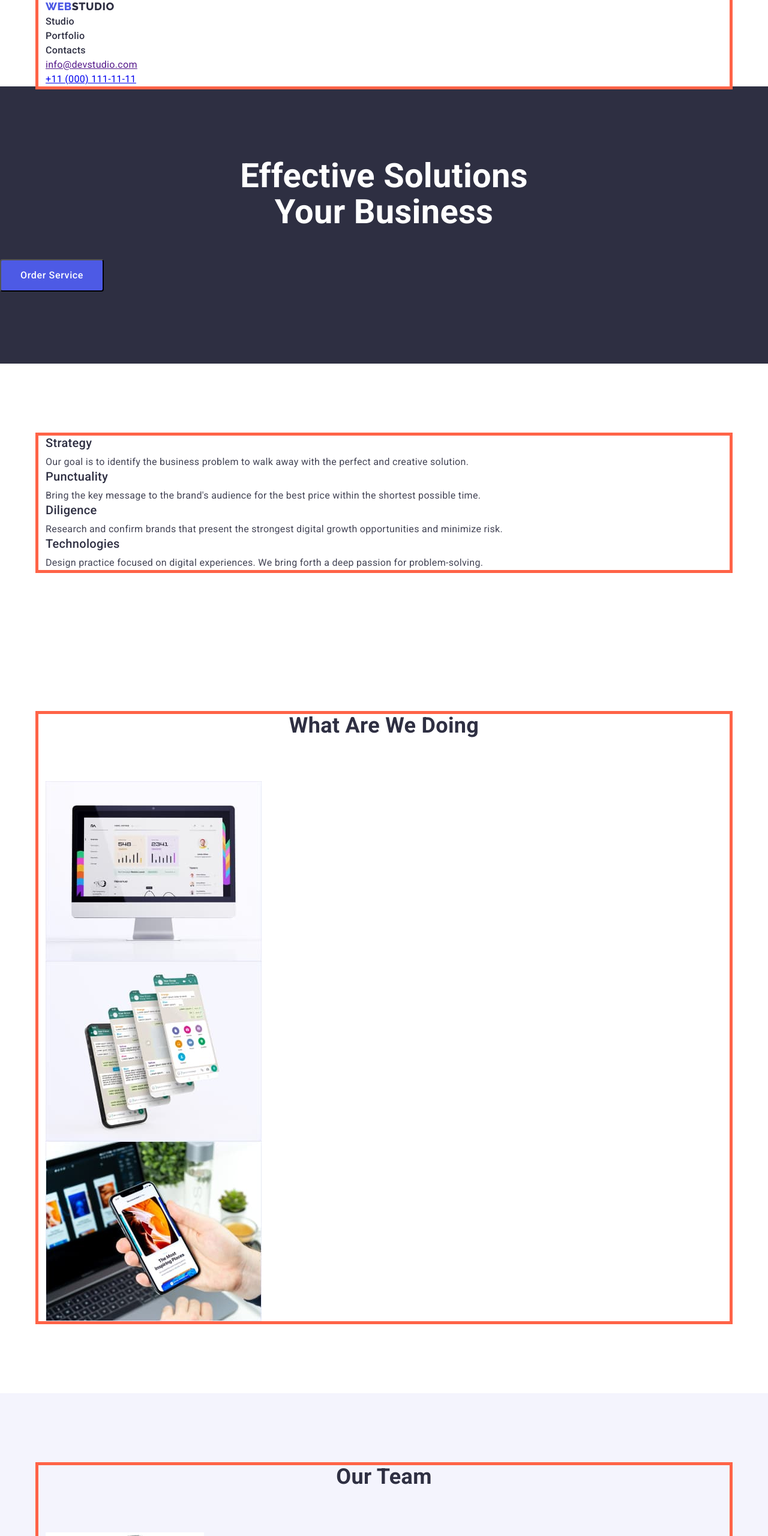
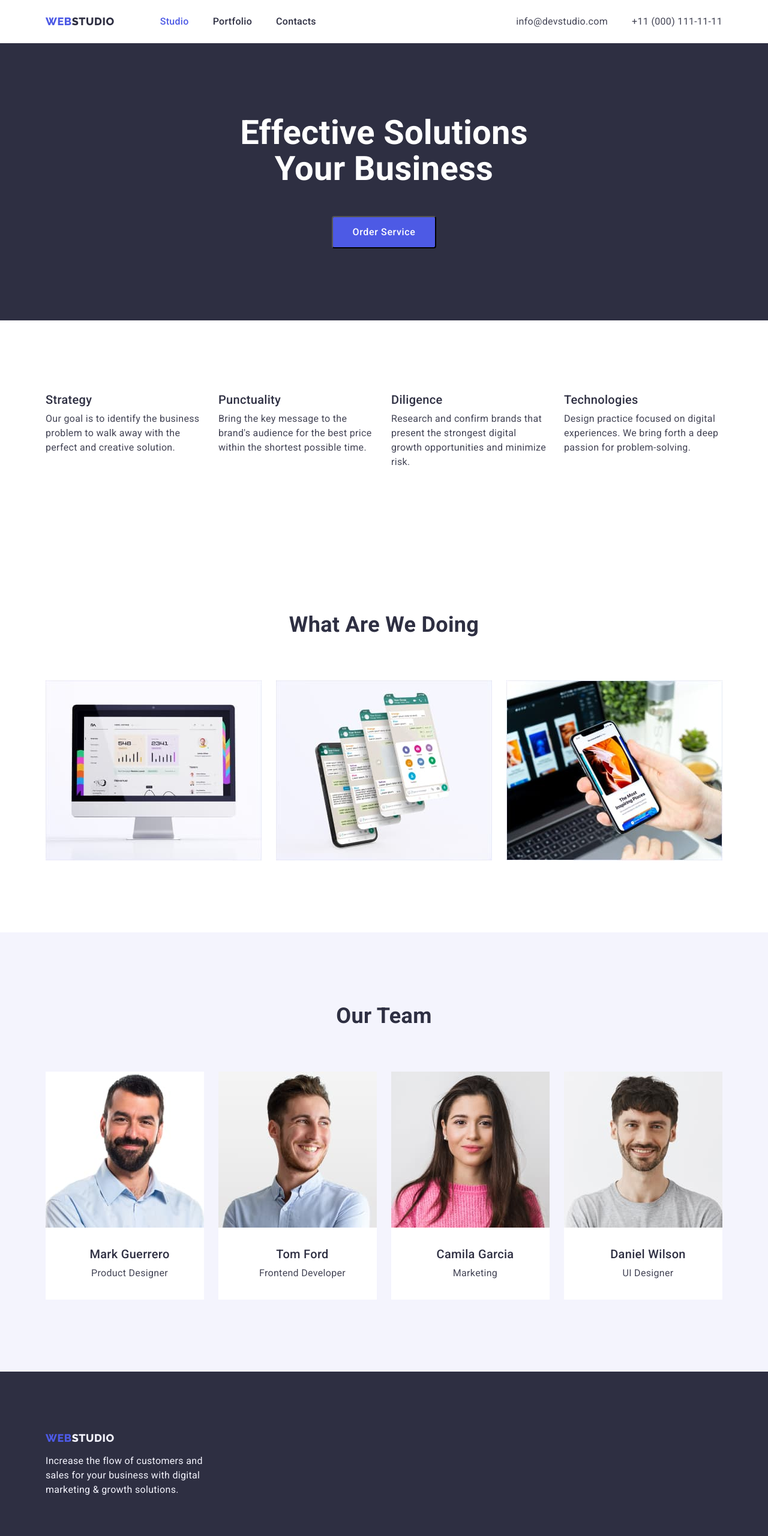
Before and after one commit to Andrii-Nahornyi/goit-markup-hw-03--remember, a plain HTML site: page index.html in a window 1280 px wide. Shown: the top 2560 px of the page at 60% size. Drawn offline with nearby package versions, Linux system fonts and the light colour scheme.

Commit message:
Розташовує елементи згідно макету (Flex-box)
А також оптимізує CSS класи, та margin де це необхідно

```diff
--- a/css/styles.css
+++ b/css/styles.css
@@ -21,8 +21,9 @@ btn(500), h2(700) h3(500), p(400),  'Roboto';
 /* Gutter: 24px,(Padding left and right:12px) */
 
 :root {
+	--border-white-color: #E7E9FC;
 	--text-color: #434455;
-	--title-text-color: #2E2F42;
+	--title-color: #2E2F42;
 	--accent-color: #4D5AE5;
 	--white-site-color: #F4F4FD;
 	--main-background-color: #FFFFFF;
@@ -52,6 +53,11 @@ h6 {
 	margin-bottom: 0;
 }
 
+.link {
+	text-decoration: none;
+	color: inherit;
+}
+
 ul {
 	margin: 0;
 	padding: 0;
@@ -64,7 +70,7 @@ button {
 
 img {
 	display: block;
-	max-width: 100%;
+	/* max-width: 100%; */
 	height: auto;
 }
 
@@ -72,15 +78,14 @@ img {
 	list-style: none;
 }
 
-.link {
-	/* color: inherit; */
-	text-decoration: none;
-}
-
 /* Logo */
 
 .logo {
-	color: var(--title-text-color);
+	display: inline-block;
+	/* padding-top: 24px;
+	padding-bottom: 24px; */
+
+	color: var(--title-color);
 	font-family: "Raleway", cursive;
 	font-weight: 800;
 	font-size: 18px;
@@ -94,7 +99,6 @@ img {
 	font-weight: 500;
 	cursor: pointer;
 
-	display: flex;
 	text-align: center;
 	letter-spacing: 0.04em;
 }
@@ -109,7 +113,7 @@ img {
 .section-title {
 	margin-bottom: 72px;
 
-	color: var(--title-text-color);
+	color: var(--title-color);
 
 	font-weight: 700;
 	font-size: 36px;
@@ -120,7 +124,8 @@ img {
 }
 
 .title {
-	color: var(--title-text-color);
+	margin-bottom: 8px;
+	color: var(--title-color);
 
 	font-weight: 500;
 	font-size: 20px;
@@ -129,24 +134,64 @@ img {
 
 /* Header */
 
+.header {
+	background: var(--main-background-color);
+	border-bottom: 1px solid var(--border-white-color);
+}
+
 .container {
-	width: 1152px;
-	padding-left: 12px;
-	padding-right: 12px;
+	width: 1158px;
+	padding-left: 15px;
+	padding-right: 15px;
 	margin-right: auto;
 	margin-left: auto;
-
-	outline: 5px solid tomato;
 }
 
-.site-nav .link {
-	color: var(--title-text-color);
+.header-container {
+	display: flex;
+	align-items: center;
+}
 
+.header-container .logo {
+	padding-top: 24px;
+	padding-bottom: 24px;
+}
+
+.nav {
+	margin-left: 76px;
+}
+
+.nav-list,
+.contact-list {
+	display: flex;
+}
+
+.contact-list {
+	margin-left: auto;
+}
+
+.nav-item:not(:last-child) {
+	margin-right: 40px;
+}
+
+/* .nav-item + .nav-item {
+	margin-left: 40px;
+} */
+
+.nav-link {
+	color: var(--title-color);
 	font-weight: 500;
 }
 
-.accent {
-	color: var(--accent-color);
+.nav-link,
+.contact-link {
+	display: inline-block;
+	padding-top: 24px;
+	padding-bottom: 24px;
+}
+
+.contact-link {
+	color: var(--text-color);
 }
 
 .nav-link:hover,
@@ -156,10 +201,15 @@ img {
 	color: var(--accent-color);
 }
 
+.accent {
+	color: var(--accent-color);
+}
+
 /* Hero */
 
 .hero {
 	background-color: var(--footer-background-color);
+	text-align: center;
 }
 
 .hero-title {
@@ -175,6 +225,8 @@ img {
 }
 
 .hero-btn {
+	display: inline-block;
+
 	border-radius: 4px;
 	padding: 16px 32px;
 	min-width: 169px;
@@ -186,56 +238,92 @@ img {
 
 /* Features */
 
-.feature-title-text {
-	margin-bottom: 8px;
+.features-list {
+	display: flex;
+}
+
+.feature-item:not(:last-child) {
+	margin-right: 24px;
+}
+
+.feature-item {
+	width: 264px;
 }
 
 
-/* Example */
+/* Examples */
 
+.examples-list {
+	display: flex;
+}
 
-/* Emploee */
+.example-item:not(:last-child) {
+	margin-right: 24px;
+}
 
-.employee-section {
-	padding-top: 120px;
-	padding-bottom: 120px;
+/* Employees */
 
+.employees {
 	background-color: var(--white-site-color);
 }
 
-.emploee-title {
+.employee-content {
+	padding-top: 32px;
+	padding-left: 16px;
+	padding-bottom: 32px;
+
 	text-align: center;
+	background-color: var(--main-background-color);
 }
 
-.emploee-text {
+.employee-list {
+	display: flex;
+}
+
+.employee-item {
+	height: 380px;
+	background-color: var(--main-background-color);
+}
+
+.employee-item:not(:last-child) {
+	margin-right: 24px;
+}
+
+.employee-text {
 	text-align: center;
 }
 
 /* Footer */
+
 .footer {
 	padding-top: 100px;
 	padding-bottom: 100px;
 	background-color: var(--footer-background-color);
 }
 
-.footer .logo {
+.footer-link {
+	color: var(--white-site-color);
+	margin-bottom: 16px;
+}
+
+.footer-text {
+	display: block;
 	color: var(--white-site-color);
 }
 
-.footer-text {
-	color: var(--white-site-color);
+.footer-desc {
+	width: 264px;
+	height: 76px;
 }
-
-
 
 /* PORTFOLIO */
 
-.section.portfolio-section {
-	padding-top: 100px;
+.filter-item:not(:last-child) {
+	margin-right: 24px;
 }
 
 .portfolio-btn {
-	border: 1px solid #E7E9FC;
+	border: 1px solid var(--border-white-color);
 	border-radius: 4px;
 
 	padding: 12px 24px;
@@ -251,5 +339,41 @@ img {
 }
 
 .filter-list {
+	display: flex;
+	justify-content: center;
+
 	margin-bottom: 72px;
 }
+
+.projetct-list {
+	display: flex;
+	flex-wrap: wrap;
+}
+
+.project-item {
+	width: calc((100% - 48px)/3);
+	/* width: 360px;
+	height: 420px; */
+	/* background-color: tomato; */
+
+	margin-bottom: 48px;
+	margin-right: 23px;
+	/* border: 1px solid var(--border-white-color); */
+}
+
+.project-item:nth-last-child(-n + 3) {
+	margin-bottom: 0;
+}
+
+.project-item:nth-child(3n) {
+	margin-right: 0;
+}
+
+.card-content {
+	padding-top: 32px;
+	padding-left: 16px;
+	padding-bottom: 32px;
+
+	background-color: var(--main-background-color);
+	border: 1px solid var(--border-white-color);
+}
--- a/index.html
+++ b/index.html
@@ -19,19 +19,20 @@
 	<!-- Header(Шапка сайту) -->
 
 	<header>
-		<div class="container">
+		<div class="container header-container">
+			<a href="./index.html" class="link logo "><span class="accent">WEB</span>STUDIO</a>
+
 			<nav class="nav">
-				<a href="./index.html" class="link logo "><span class="accent">WEB</span>STUDIO</a>
-				<ul class="list site-nav">
-					<li><a href="./index.html" class="link nav-link accent">Studio</a></li>
-					<li><a href="./Portfolio.html" class="nav-link link">Portfolio</a></li>
-					<li><a href="" class="nav-link link">Contacts</a></li>
+				<ul class="list nav-list">
+					<li class="nav-item"><a href="./index.html" class="link nav-link accent">Studio</a></li>
+					<li class="nav-item"><a href="./Portfolio.html" class="link nav-link">Portfolio</a></li>
+					<li class="nav-item"><a href="" class="link nav-link">Contacts</a></li>
 				</ul>
 			</nav>
 
 			<ul class="list contact-list">
-				<li><a href="" class="contact-link">info@devstudio.com</a></li>
-				<li><a href="tel:+110001111111" class="contact-link">+11 (000) 111-11-11</a></li>
+				<li class="nav-item"><a href="" class="link contact-link">info@devstudio.com</a></li>
+				<li class="nav-item"><a href="tel:+110001111111" class="link contact-link">+11 (000) 111-11-11</a></li>
 			</ul>
 		</div>
 	</header>
@@ -51,24 +52,24 @@
 		<section class="section">
 			<div class="container">
 				<!-- <h2 class="section-title features-title">Features of work</h2> -->
-				<ul class="list feature-list">
+				<ul class="list features-list">
 					<li class="feature-item">
-						<h3 class="title feature-title-text">Strategy</h3>
+						<h3 class="title">Strategy</h3>
 						<p class="feature-text">Our goal is to identify the business problem to walk away with the perfect and
 							creative solution.</p>
 					</li>
 					<li class="feature-item">
-						<h3 class="title feature-title-text">Punctuality</h3>
+						<h3 class="title">Punctuality</h3>
 						<p class="feature-text">Bring the key message to the brand's audience for the best price within the
 							shortest possible time.</p>
 					</li>
 					<li class="feature-item">
-						<h3 class="title feature-title-text">Diligence</h3>
+						<h3 class="title">Diligence</h3>
 						<p class="feature-text">Research and confirm brands that present the strongest digital growth
 							opportunities and minimize risk.</p>
 					</li>
 					<li class="feature-item">
-						<h3 class="title feature-title-text">Technologies</h3>
+						<h3 class="title">Technologies</h3>
 						<p class="feature-text">Design practice focused on digital experiences. We bring forth a deep passion
 							for problem-solving.</p>
 					</li>
@@ -76,12 +77,12 @@
 			</div>
 		</section>
 
-		<!-- Example(Чим займаємося. Приклади робіт) -->
+		<!-- Examples(Чим займаємося. Приклади робіт) -->
 
 		<section class="section">
 			<div class="container">
 				<h2 class="section-title">What are we doing</h2>
-				<ul class="list example-list">
+				<ul class="list examples-list">
 					<li class="example-item"><img src="./image/example-1.jpg" alt="Monitor screen" width="360" height="300"></li>
 					<li class="example-item"><img src="./image/example-2.jpg" alt="Phone screen" width="360" height="300"></li>
 					<li class="example-item"><img src="./image/example-3.jpg" alt="Laptop and phone" width="360" height="300">
@@ -90,31 +91,39 @@
 			</div>
 		</section>
 
-		<!-- Employee(Список робітників) -->
+		<!-- Employees(Працівники студії) -->
 
-		<section class="section employee-section">
+		<section class="section employees">
 			<div class="container">
 				<h2 class="section-title">Our Team</h2>
-				<ul class="list">
-					<li class="emploee-item">
+				<ul class="list employee-list">
+					<li class="employee-item">
 						<img src="./image/employee-mark.jpg" alt="Mark`s photo portrait" width="264" height="260">
-						<h3 class="title emploee-title">Mark Guerrero</h3>
-						<p class="emploee-text">Product Designer</p>
+						<div class="employee-content">
+							<h3 class="title employee-title">Mark Guerrero</h3>
+							<p class="employee-text">Product Designer</p>
+						</div>
 					</li>
-					<li class="emploee-item">
+					<li class="employee-item">
 						<img src="./image/employee-tom.jpg" alt="Toma`s photo portrait" width="264" height="260">
-						<h3 class="title emploee-title">Tom Ford</h3>
-						<p class="emploee-text">Frontend Developer</p>
+						<div class="employee-content">
+							<h3 class="title employee-title">Tom Ford</h3>
+							<p class="employee-text">Frontend Developer</p>
+						</div>
 					</li>
-					<li class="emploee-item">
+					<li class="employee-item">
 						<img src="./image/employee-camila.jpg" alt="Camila`s photo portrait" width="264" height="260">
-						<h3 class="title emploee-title">Camila Garcia</h3>
-						<p class="emploee-text">Marketing</p>
+						<div class="employee-content">
+							<h3 class="title employee-title">Camila Garcia</h3>
+							<p class="employee-text">Marketing</p>
+						</div>
 					</li>
-					<li class="emploee-item">
+					<li class="employee-item">
 						<img src="./image/employee-daniel.jpg" alt="Daniel`s photo portrait" width="264" height="260">
-						<h3 class="title emploee-title">Daniel Wilson</h3>
-						<p class="emploee-text">UI Designer</p>
+						<div class="employee-content">
+							<h3 class="title employee-title">Daniel Wilson</h3>
+							<p class="employee-text">UI Designer</p>
+						</div>
 					</li>
 				</ul>
 			</div>
@@ -122,7 +131,7 @@
 
 		<!-- Brand logos(Логотипи брендів) -->
 
-		<section class="section">
+		<!-- <section class="section">
 			<div class="container">
 				<h2 class="section-title">Customers</h2>
 				<ul class="list">
@@ -134,18 +143,18 @@
 					<li>COMPANY TAGLINE</li>
 				</ul>
 			</div>
-		</section>
+		</section> -->
 	</main>
 
 	<!-- Footer(Футер) -->
 
 	<footer class="footer">
 		<div class="container">
-			<a href="/" class="logo link"><span class="accent">WEB</span>STUDIO</a>
-			<p class="footer-text">Increase the flow of customers and sales for your business with digital marketing & growth
-				solutions.</p>
-			<p class="footer-text">Social media</p>
-			<p class="footer-text">Subscribe</p>
+			<div class="footer-desc">
+				<a href="/" class="link logo footer-link"><span class="accent">WEB</span>STUDIO</a>
+				<p class="footer-text">Increase the flow of customers and sales for your business with digital marketing &
+					growth solutions.</p>
+			</div>
 		</div>
 	</footer>
 </body>
```
Also changed, not shown: Portfolio.html (+58 -43 lines).
